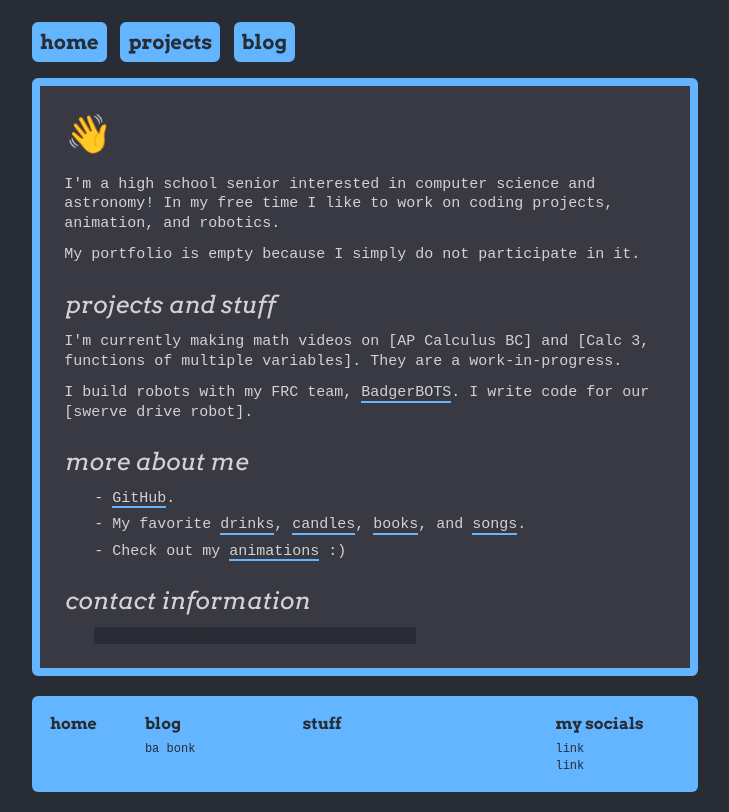
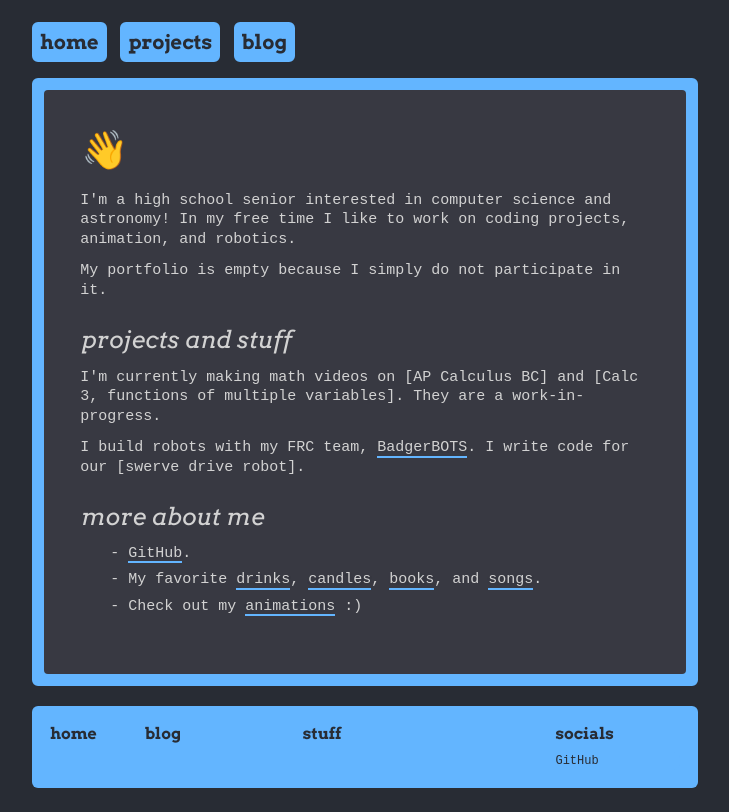
Before and after one commit to sqqueak/emilyyao.me, a plain HTML site: page index.html in a window 1280 px wide. Shown: the whole page, without its empty margins (275-1004 px from the left). Drawn offline with nearby package versions, Linux system fonts and the light colour scheme.

Commit message:
minor updates

```diff
--- a/css-and-js/style.css
+++ b/css-and-js/style.css
@@ -135,6 +135,13 @@ a {
     padding: 2px 0px 0px 0px;
 }
 
+a.footer {
+    color: var(--theme-outsidebackground);
+    text-decoration: none;
+    padding: 2px 0px 0px 0px;
+    margin: 0px;
+}
+
 a:hover, a:active {
     background-color: var(--theme-highlight);
     color: var(--theme-outsidebackground);
@@ -188,12 +195,17 @@ td {
 }
 
 .box {
-    border: 8px solid var(--theme-pagecolor);
+    border: 12px solid var(--theme-pagecolor);
     border-radius: 6px;
-    margin: 10px 0px;
-    padding: 24px;
-    background-color: var(--theme-insidebackground);
+    background: var(--theme-pagecolor);
     min-height: 73vh;
+}
+
+.box-content {
+    min-height: 73vh;
+    padding: 36px;
+    border-radius: 4px;
+    background: var(--theme-insidebackground);
 }
 
 .footer {
--- a/index.html
+++ b/index.html
@@ -30,6 +30,8 @@
     </header>
 
     <div class="box">
+        <div class="box-content">
+
         <h1 style="font-family:'Arvo',serif">👋</h1>
         <p class="header-paragraph">I'm a high school senior interested in computer science and astronomy! In my free time I like
             to work on coding projects, animation, and robotics</a>.
@@ -63,9 +65,11 @@
             <!-- <p class="list">- LinkedIn &nbsp&nbsp&nbsp: <a href="http://linkedin.com/in/emilyyao04"
                     class="underline">emilyyao04</a></p> -->
         </div>
-        <div class="header-section">
+        <!-- <div class="header-section">
             <h1 class="header-title">contact information</h1>
             <p class="spoiler list" style="margin:0 250px 0 30px">  &nbsp&nbsp&nbsp&nbsp&nbsp&nbsp&nbsp&nbsp&nbsp&nbsp don't </p>
+        </div> -->
+
         </div>
     </div>
 
@@ -76,15 +80,14 @@
             </div>
             <div style="width:25%">
                 <h1 class="footer-title">blog</h1>
-                    <p class="footer-paragraph">ba bonk</p>
+                    <p class="footer-paragraph"></p>
             </div>
             <div style="width:40%">
                 <h1 class="footer-title">stuff</h1>
             </div>
             <div style="width:20%">
-                <h1 class="footer-title">my socials</h1>
-                <p class="footer-paragraph">link</p>
-                <p class="footer-paragraph">link</p>
+                <h1 class="footer-title">socials</h1>
+                <p class="footer-paragraph"><a class="footer" href="https://github.com/heyitssqueak">GitHub</a></p>
             </div>
         </div>
     </footer>
```
Also changed, not shown: blog.html (+6 -4 lines), projects.html (+5 -4 lines), projects/icecube-afterschool.html (+5 -5 lines).
